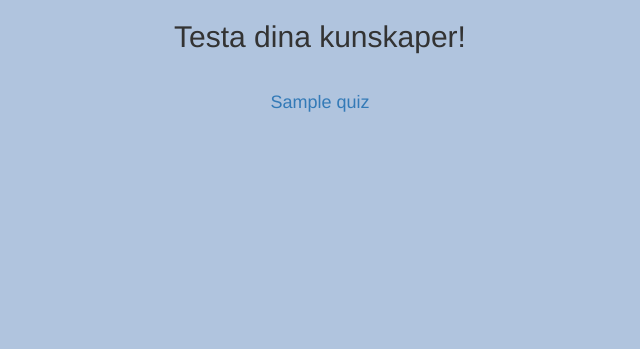
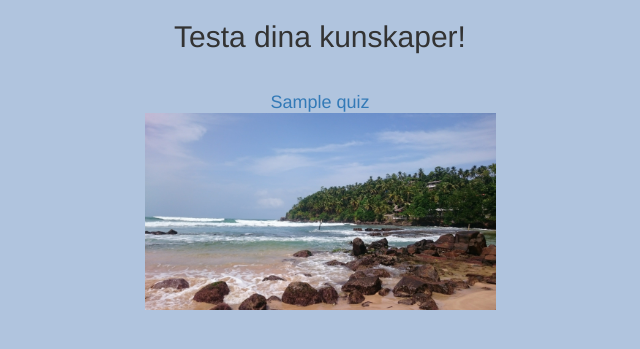
Before and after one commit to idaherbertsson/quizproject, a Django app: page / in a window 1280 px wide. Shown: the top 349 px of the page, without its empty margins (320-960 px from the left). Run offline with Django 3.2, Linux system fonts and the light colour scheme; tables that the repository leaves empty hold one stand-in row (values such as "Sample post"); some libraries are stand-ins or nearby versions.

Commit message:
Added images to start page

```diff
--- a/quiz/templates/completed.html
+++ b/quiz/templates/completed.html
@@ -23,10 +23,12 @@
 
 			{% else %}
 				Nja, sådär. Läs på och försök sedan igen!
+				<br>
 			{% endif %}
 		</h2>
 
 		<h4>Du svarade rätt på {{ correct }} av {{ total }} frågor </h4>
+		<br>
 
 
 		<p><a href = "{% url 'start_page' %}">
--- a/quiz/templates/startpage.html
+++ b/quiz/templates/startpage.html
@@ -21,12 +21,28 @@
 				<div class = "col-md-4">
 					<h2>Testa dina kunskaper!</h2>
 					<br>
+				</div>
+
+				<div class = "col-md-4">
+				</div>
+
+			</div>
+		</div>
+
+		<div class="container">
+			<div class="row">
+				<div class = "col-md-4">
+				</div>
+
+
 
 						{% for quiz in quizzes %}
 					<h4><a href="{% url 'quiz_page' quiz.quiz_number %}" >
 						{{ quiz.name }}
-						<br>
-						<br>
+					<br>
+					<img src="/static/images/Quiz.{{ quiz.quiz_number}}.jpg" height="30%" width="30%">
+
+					<br>
 					</a></h4>
 						{% empty %}
 					<p><em>Det finns inga frågesporter ännu.</em></p>
--- a/static/style.css
+++ b/static/style.css
@@ -35,5 +35,8 @@ p {
 }
 
 form{
+	display: inline-block;
+    margin-left: auto;
+    margin-right: auto;
 	text-align: left;
 }
```
Also changed, not shown: static/images/Quiz.1.jpg (added), static/images/Quiz.2.jpg (added), static/images/Quiz.3.jpg (added).
